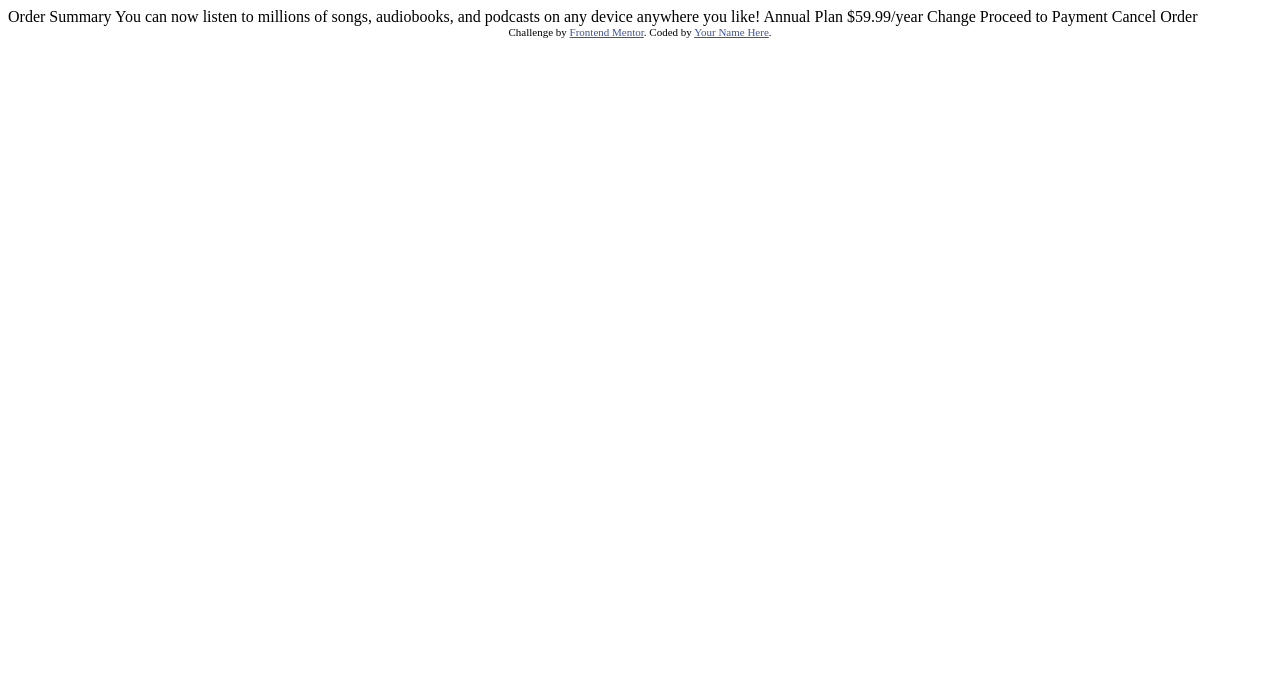
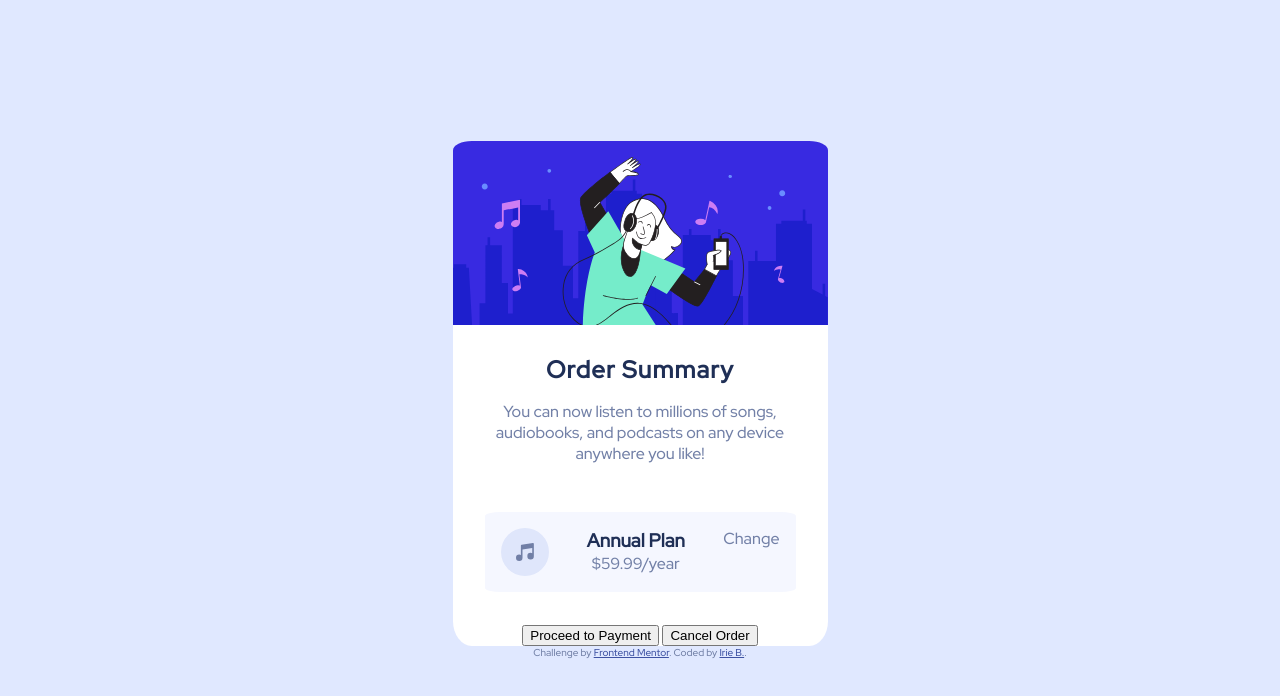
Before and after one commit to IrieBee/fem-order-summary, a plain HTML site: page index.html in a window 1280 px wide. Drawn offline with Linux system fonts and the light colour scheme.

Commit message:
Top part of page with css

```diff
--- a/index.html
+++ b/index.html
@@ -2,36 +2,40 @@
 <html lang="en">
   <head>
     <meta charset="UTF-8">
-  <meta name="viewport" content="width=device-width, initial-scale=1.0"> <!-- displays site properly based on user's device -->
+    <meta name="viewport" content="width=device-width, initial-scale=1.0">
 
-  <link rel="icon" type="image/png" sizes="32x32" href="./images/favicon-32x32.png">
+    <title>Order summary card</title>
+    <link rel="stylesheet" href="style.css">
+    <link rel="preconnect" href="https://fonts.googleapis.com">
+    <link rel="preconnect" href="https://fonts.gstatic.com" crossorigin>
+    <link href="https://fonts.googleapis.com/css2?family=Nunito+Sans:wght@200&family=Outfit&family=Oxygen:wght@300&family=Raleway:ital,wght@1,200&family=Red+Hat+Display:wght@500&display=swap" rel="stylesheet">
 
-  <title>Frontend Mentor | Order summary card</title>
-
-  <!-- Feel free to remove these styles or customise in your own stylesheet 👍 -->
-  <style>
-    .attribution { font-size: 11px; text-align: center; }
-    .attribution a { color: hsl(228, 45%, 44%); }
-  </style>
   </head>
   <body>
-
-  Order Summary
-
+    <section>
+      <img class="hero" src="images/illustration-hero.svg" alt="girl vibing while listens music">
+      <h1>Order Summary</h1>
+      <p class="text">
         You can now listen to millions of songs, audiobooks, and podcasts on any
         device anywhere you like!
+      </p>
+      <div class="plan">
+        <img src="images/icon-music.svg" alt="music notes">
+        <div>
+          <h3>Annual Plan</h3>
+          <p>$59.99/year</p>
+        </div>
+        Change
+      </div>
+      <button>Proceed to Payment</button>
+      <button>Cancel Order</button>
+    </section>
 
-  Annual Plan
-  $59.99/year
-
-  Change
-
-  Proceed to Payment
-  Cancel Order
-
-  <div class="attribution">
+    <footer class="attribution">
+      <p>
         Challenge by <a href="https://www.frontendmentor.io?ref=challenge" target="_blank">Frontend Mentor</a>.
-    Coded by <a href="#">Your Name Here</a>.
-  </div>
+        Coded by <a href="https://github.com/ltsyBitsy">Irie B.</a>.
+      </p>
+    </footer>
   </body>
 </html>
--- a/style.css
+++ b/style.css
@@ -0,0 +1,62 @@
+* {
+    margin: 0;
+    box-sizing: border-box;
+}
+
+body {
+    font-family: 'Red Hat Display', sans-serif;
+    background-color: hsl(225, 100%, 94%);
+    color: hsl(224, 23%, 55%);
+    font-size: 1rem;
+    height: 100vh;
+    display: flex;
+    flex-direction: column;
+    justify-content: center;
+    align-items: center;
+    text-align: center;
+}
+
+section {
+    background-color: white;
+    border-radius: 5%;
+    max-width: 375px;
+}
+
+.hero {
+    max-width: 100%;
+    border-top-left-radius: 5%;
+    border-top-right-radius: 5%;
+}
+
+.text {
+    padding: 1em 2.5em;
+}
+
+.plan {
+    display: flex;
+    justify-content: space-between;
+    margin: 2em;
+    background-color: hsl(225, 100%, 98%);
+    padding: 1em;
+    border-radius: 5%;
+}
+h1 {
+    font-weight: 900;
+    padding-top: 1em;
+    letter-spacing: .05em;
+    color: hsl(223, 47%, 23%);
+}
+
+h3 {
+    font-weight: 700;
+    color: hsl(223, 47%, 23%);
+}
+
+.attribution {
+    font-size: 0.625rem;
+    text-align: center;
+}
+
+.attribution a {
+    color: hsl(228, 45%, 44%);
+}
```
Lines whose indentation alone changed are shown as unchanged.
